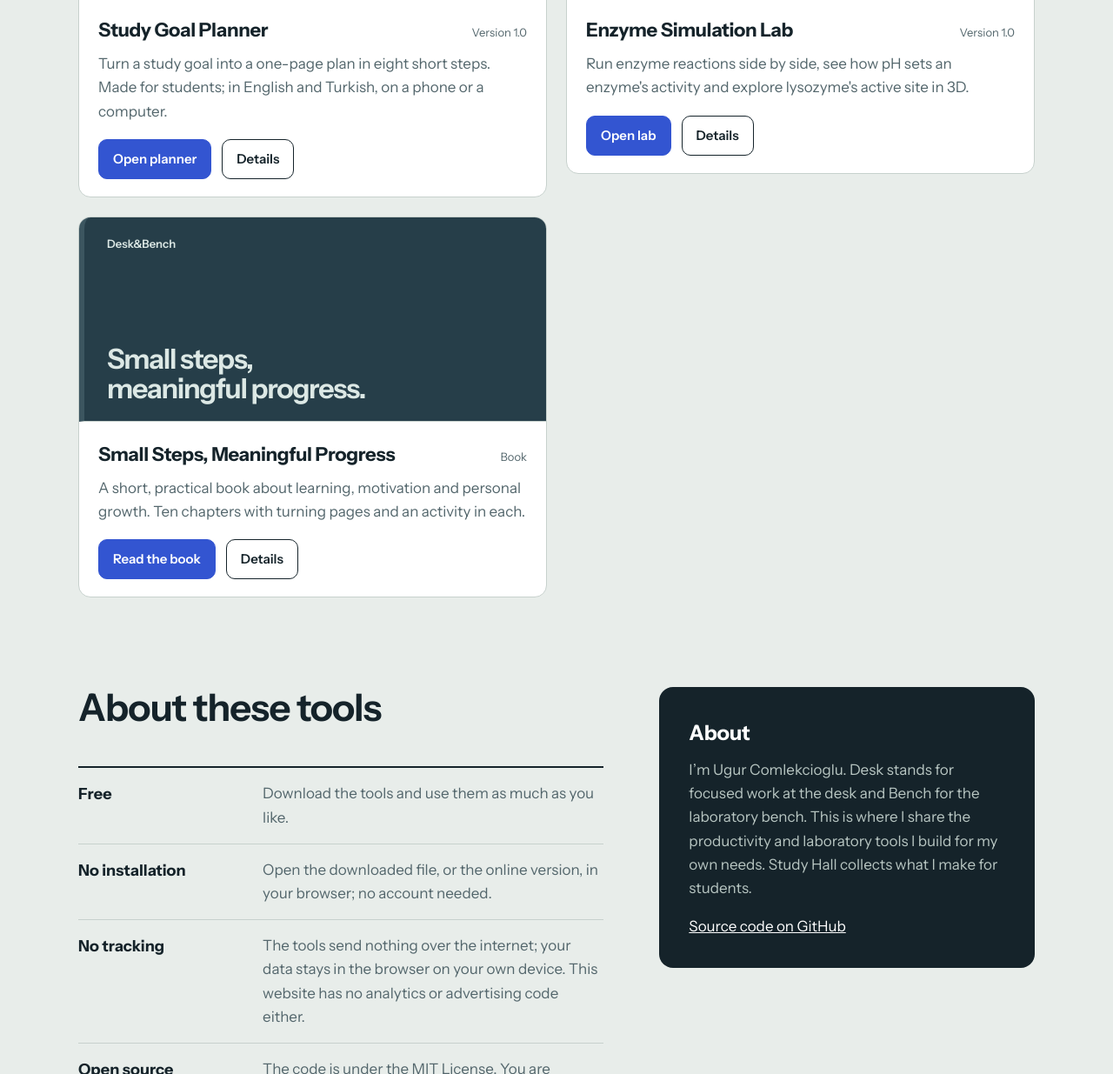
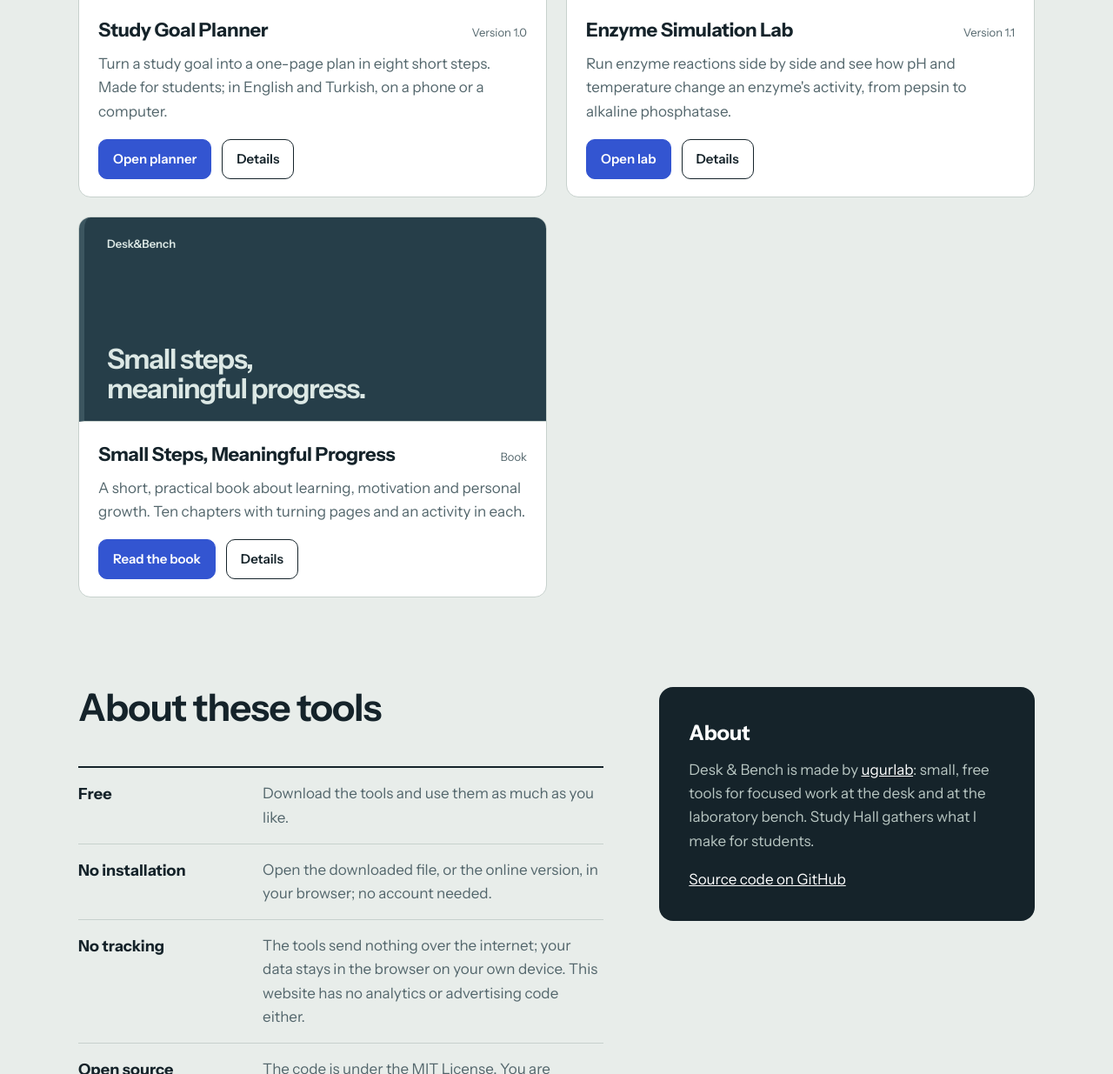
Before and after one commit to ugurlab/desk-and-bench, a plain HTML site: page index.html in a window 1280 px wide. Shown: the part 2370-3605 px from the top of the page at 87% size. Drawn offline with Linux system fonts and the light colour scheme.

Commit message:
About text by ugurlab; Enzyme Simulation Lab 1.1 card; app signature rule
The About text now says the site is made by ugurlab, linking to the
GitHub profile, instead of opening with the author's name. The Enzyme
Simulation Lab card shows version 1.1, the new pH screenshot and a new
description. DESIGN.md section 2a adds the "Made by ugurlab · Desk &
Bench" signature for the foot of every app; change log updated.

Co-Authored-By: Claude Opus 5.5 <noreply@anthropic.com>
Claude-Session: https://claude.ai/code/session_01NS36MJfj6GitJG38LrWn9A

```diff
--- a/index.html
+++ b/index.html
@@ -73,10 +73,10 @@
           </div>
         </article>
         <article class="tool">
-          <a class="thumb" href="/enzyme-simulation-lab/" tabindex="-1" aria-hidden="true"><img src="/enzyme-simulation-lab/assets/lysozyme-en-1200.webp" width="1200" height="750" alt="" loading="lazy"></a>
+          <a class="thumb" href="/enzyme-simulation-lab/" tabindex="-1" aria-hidden="true"><img src="/enzyme-simulation-lab/assets/ph-en-1200.webp" width="1200" height="750" alt="" loading="lazy"></a>
           <div class="tool-body">
-            <div class="tool-top"><h3><a href="/enzyme-simulation-lab/" style="text-decoration:none">Enzyme Simulation Lab</a></h3><span class="version">Version 1.0</span></div>
-            <p>Run enzyme reactions side by side, see how pH sets an enzyme's activity and explore lysozyme's active site in 3D.</p>
+            <div class="tool-top"><h3><a href="/enzyme-simulation-lab/" style="text-decoration:none">Enzyme Simulation Lab</a></h3><span class="version">Version 1.1</span></div>
+            <p>Run enzyme reactions side by side and see how pH and temperature change an enzyme's activity, from pepsin to alkaline phosphatase.</p>
             <div class="actions">
               <a class="btn primary" href="/enzyme-simulation-lab/app/">Open lab</a>
               <a class="btn" href="/enzyme-simulation-lab/">Details</a>
@@ -104,7 +104,7 @@
   </div>
   <aside class="about" aria-labelledby="about-h">
     <h2 id="about-h">About</h2>
-    <p>I’m Ugur Comlekcioglu. Desk stands for focused work at the desk and Bench for the laboratory bench. This is where I share the productivity and laboratory tools I build for my own needs. Study Hall collects what I make for students.</p>
+    <p>Desk &amp; Bench is made by <a href="https://github.com/ugurlab">ugurlab</a>: small, free tools for focused work at the desk and at the laboratory bench. Study Hall gathers what I make for students.</p>
     <a href="https://github.com/ugurlab/desk-and-bench">Source code on GitHub</a>
   </aside>
 </section>
```
Also changed, not shown: study-hall.html (+3 -3 lines), 1 other file.
